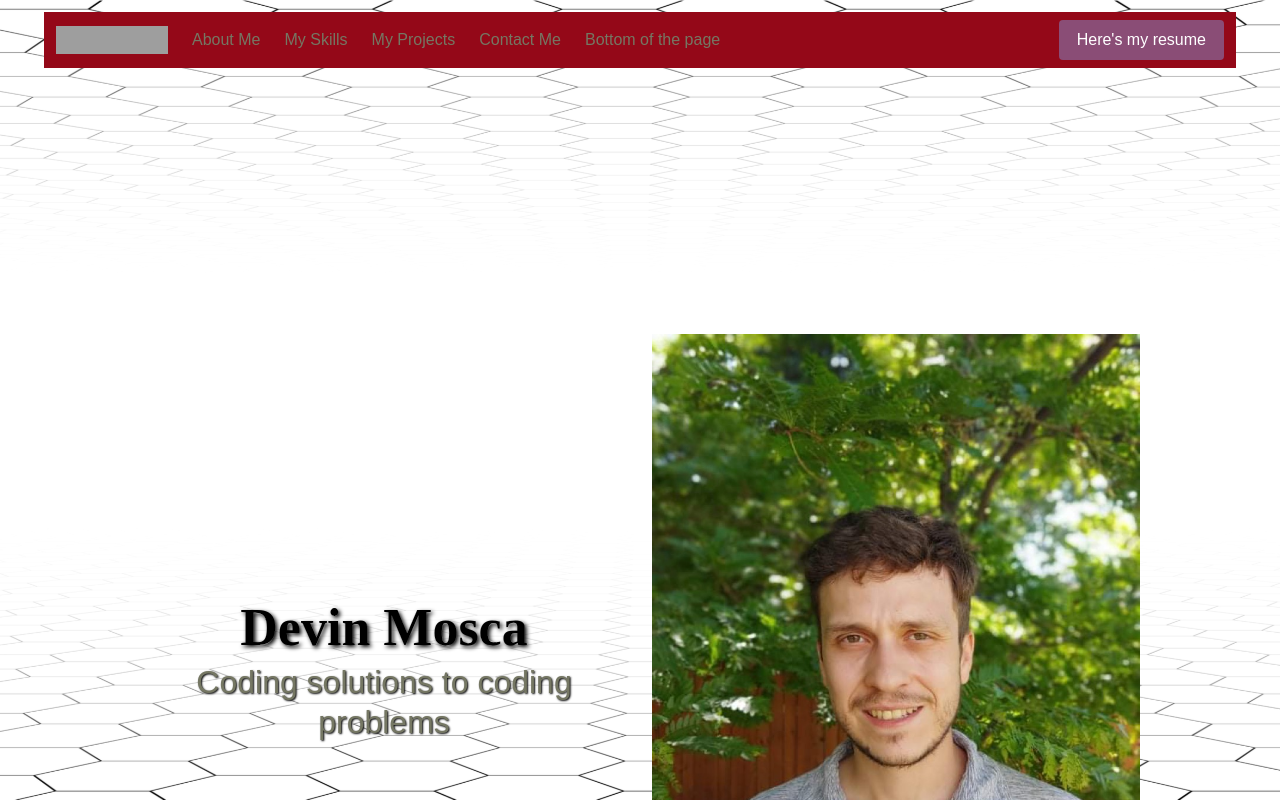
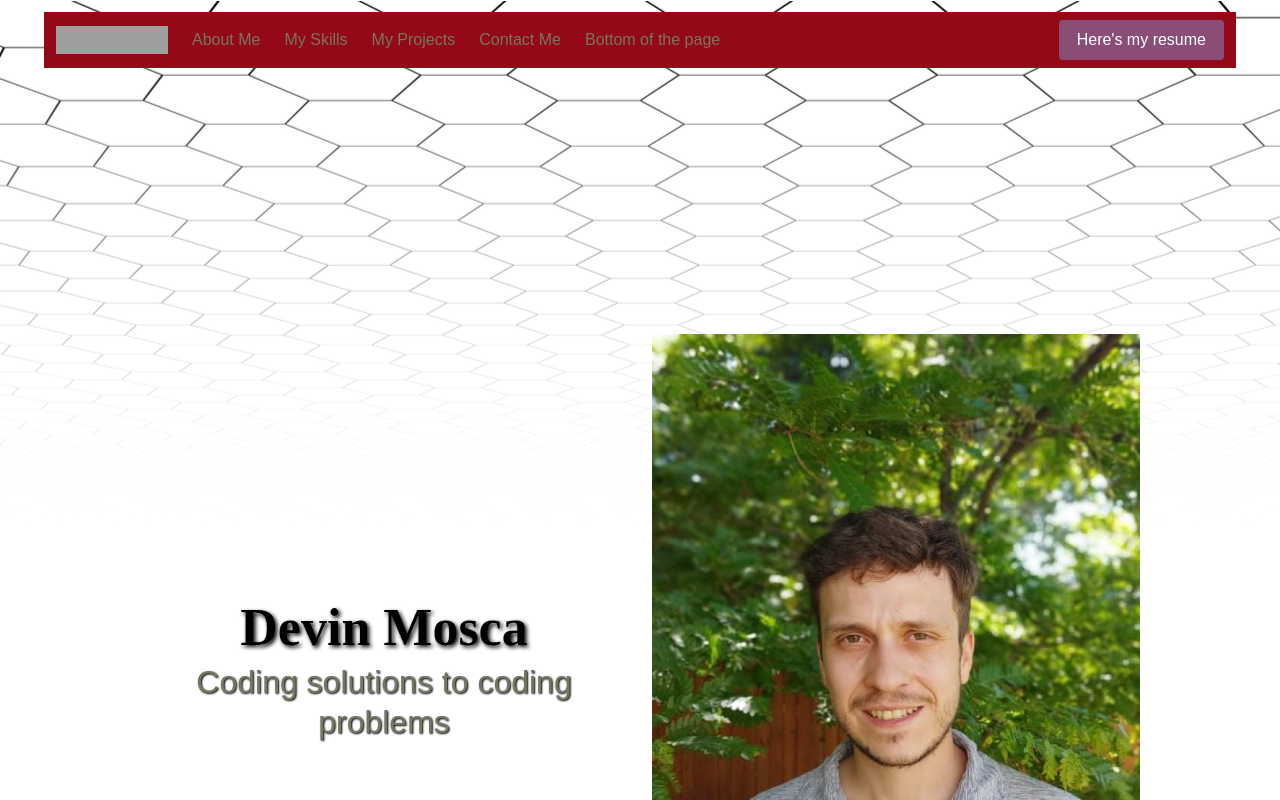
Before and after one commit to DMosca2021/devin_mosca, a React (Create React App) app in the folder client/: page / in a window 1280 px wide. Shown: the top 800 px of the page. Built offline with nearby package versions, Linux system fonts and the light colour scheme; grey boxes are pictures that could not be loaded; a web font is replaced by a local one.

Commit message:
Updated styling

```diff
--- a/client/src/App.scss
+++ b/client/src/App.scss
@@ -10,7 +10,7 @@ body {
   background-color: rgb(99, 97, 97);
   background-image: url('./assets/images/hex-bg_img.png'); // Need to resize image in photoshop
   background-repeat: no-repeat;
-  background-size: 1520px 800px;
+  // background-size: 1520px 800px;
   background-attachment: fixed;
 }
 
```
